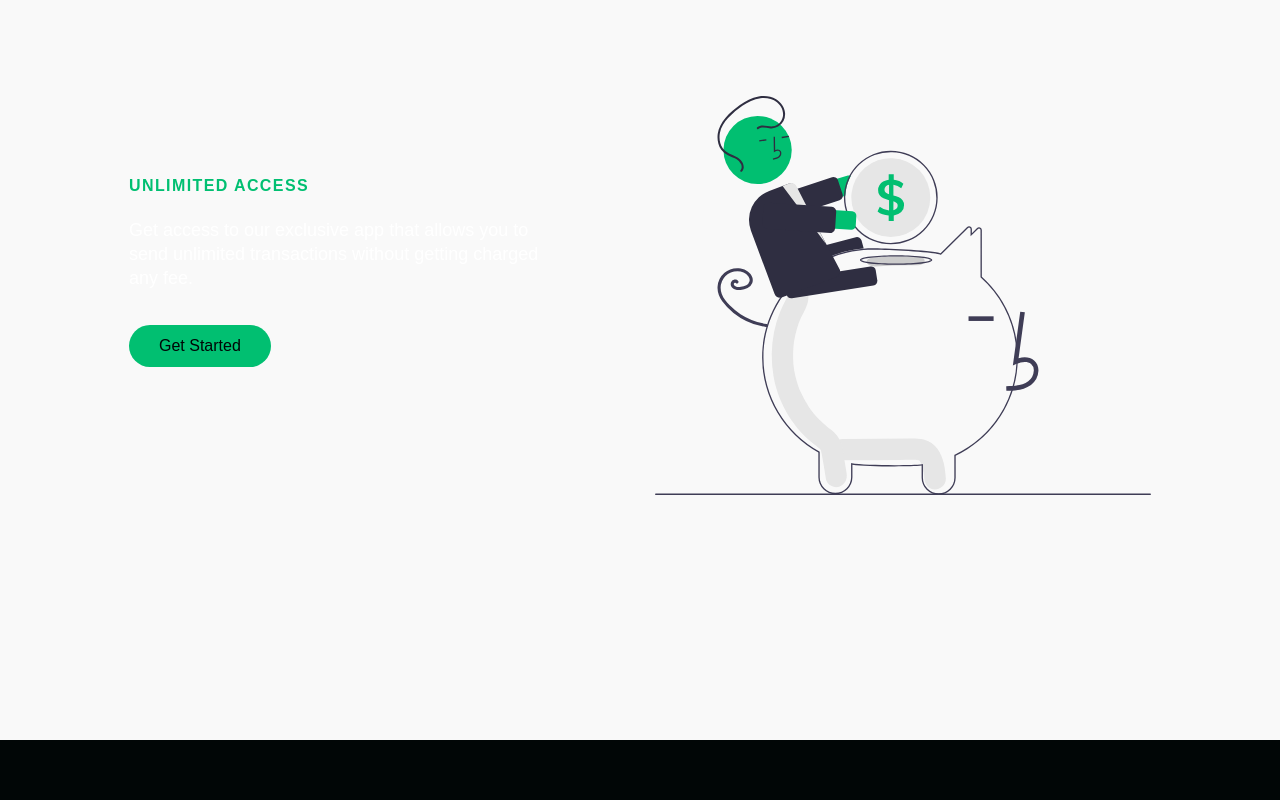
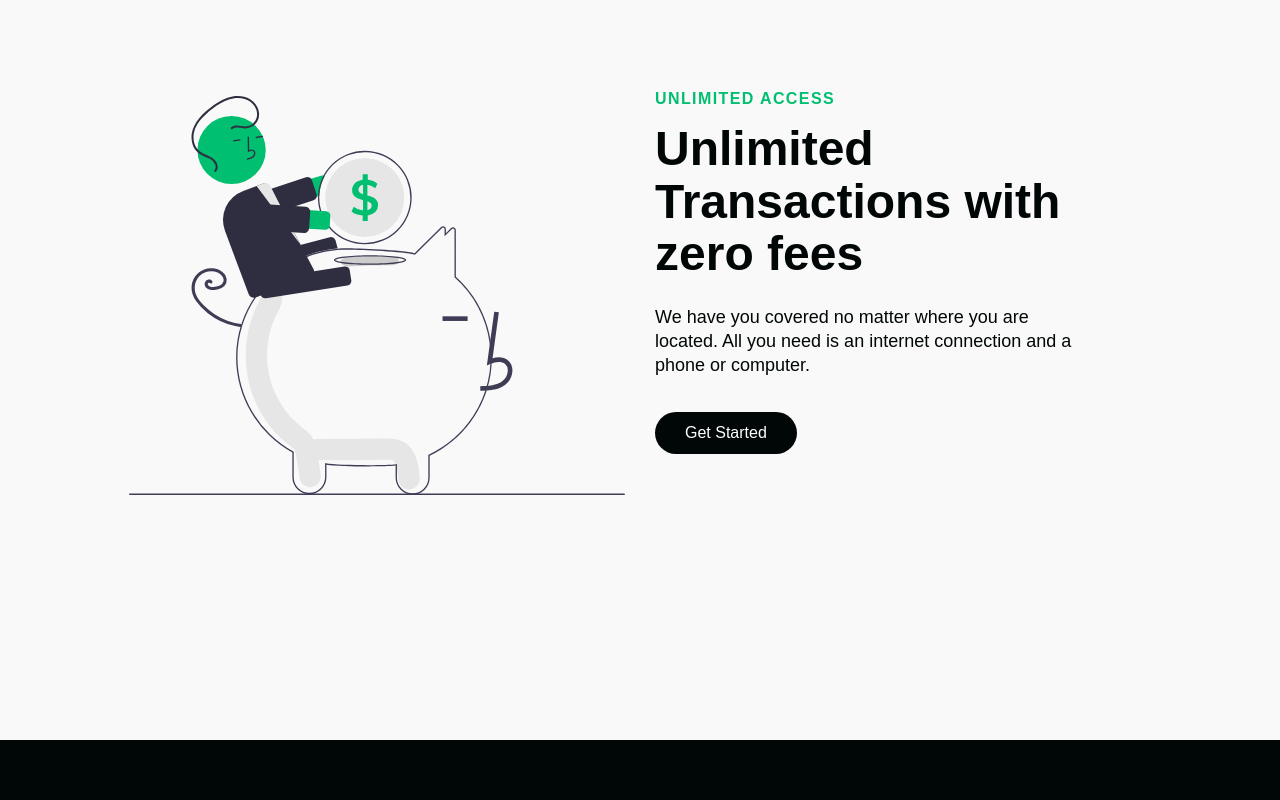
Before and after one commit to samseen/react-smooth-scroll, a React (Create React App) app: page / in a window 1280 px wide. Shown: the part 1780-2580 px from the top of the page. Built offline with nearby package versions, Linux system fonts and the light colour scheme; a web font is replaced by a local one.

Commit message:
Changed the data for the homeObjTwo

```diff
--- a/src/components/InfoSection/Data.js
+++ b/src/components/InfoSection/Data.js
@@ -4,7 +4,7 @@ export const homeObjOne = {
     lightText: true,
     lightTextDesc: true,
     topLine: 'Premium Bank',
-    headline: 'Unlimited Transactions with zero fees',
+    headLine: 'Unlimited Transactions with zero fees',
     description: 'Get access to our exclusive app that allows you to send unlimited transactions without getting charged any fee.',
     buttonLabel: 'Get Started',
     imgStart: false,
@@ -21,15 +21,15 @@ export const homeObjTwo = {
     lightText: false,
     lightTextDesc: false,
     topLine: 'Unlimited Access',
-    headline: 'Unlimited Transactions with zero fees',
-    description: 'Get access to our exclusive app that allows you to send unlimited transactions without getting charged any fee.',
+    headLine: 'Unlimited Transactions with zero fees',
+    description: 'We have you covered no matter where you are located. All you need is an internet connection and a phone or computer.',
     buttonLabel: 'Get Started',
-    imgStart: false,
+    imgStart: true,
     img: require('../../images/svg-2.svg').default,
-    alt: 'Car',
-    dark: true,
-    primary: true,
-    darkText: false
+    alt: 'Piggy Bank',
+    dark: false,
+    primary: false,
+    darkText: true
 };
 
 export const homeObjThree = {
@@ -38,7 +38,7 @@ export const homeObjThree = {
     lightText: true,
     lightTextDesc: true,
     topLine: 'Premium Bank',
-    headline: 'Unlimited Transactions with zero fees',
+    headLine: 'Unlimited Transactions with zero fees',
     description: 'Get access to our exclusive app that allows you to send unlimited transactions without getting charged any fee.',
     buttonLabel: 'Get Started',
     imgStart: false,
```
